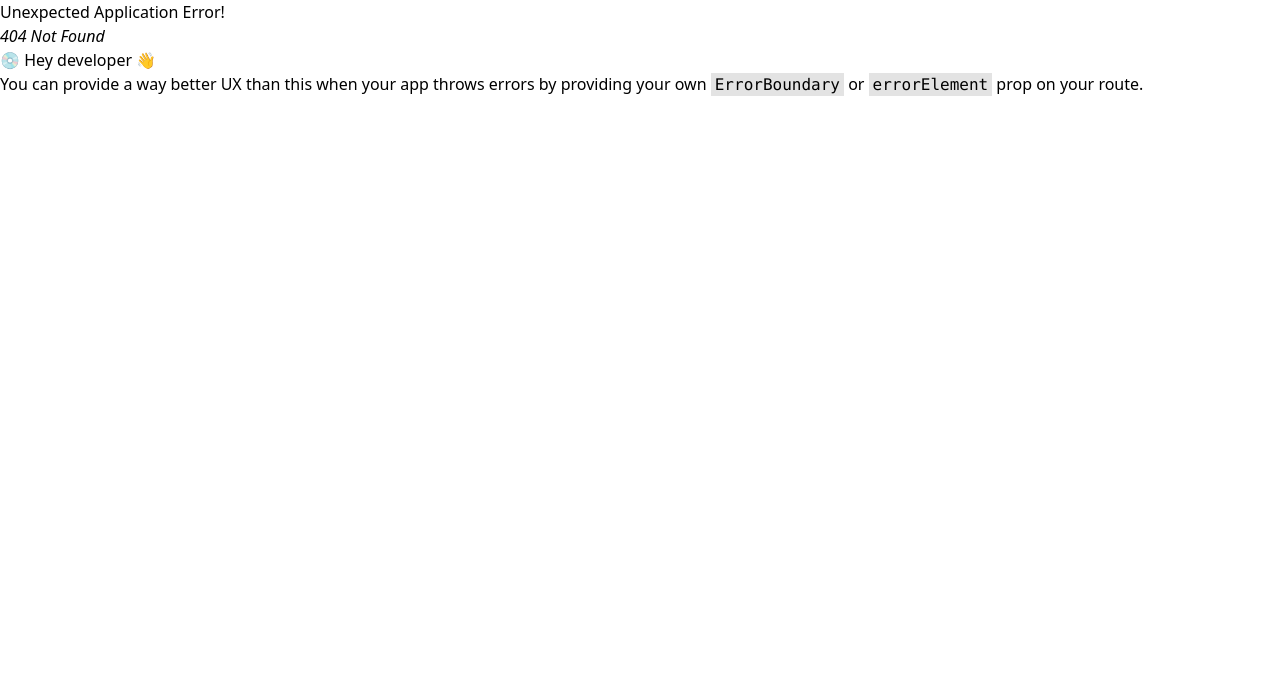
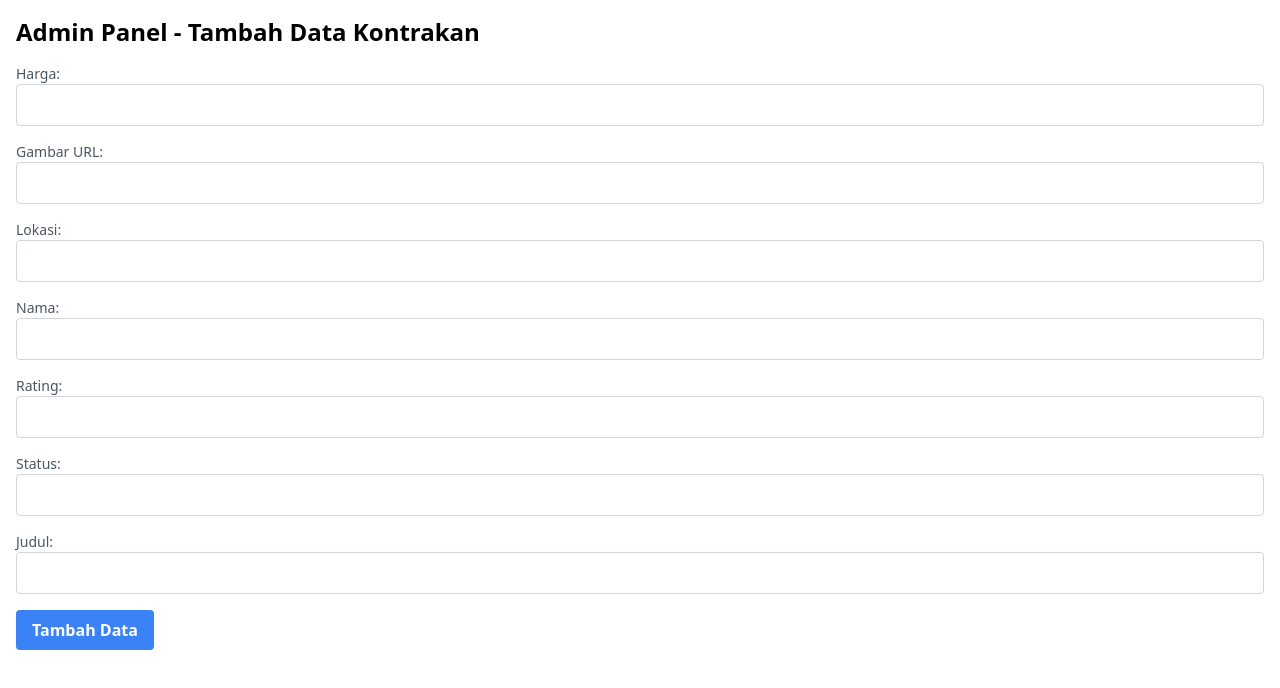
Before and after one commit to Sanjaee/WEB-KONTRAKAN, a React (Vite) app: page /ADMINNETWORK in a window 1280 px wide. Before the commit this address had no page. Shown: the top 688 px of the page. Built offline with nearby package versions, Linux system fonts and the light colour scheme.

Commit message:
ADMIN PANEL

```diff
--- /dev/null
+++ b/src/AdminPanel/AdminPanel.jsx
@@ -0,0 +1,155 @@
+import React, { useState } from "react";
+import { addDoc, collection, updateDoc, doc } from "firebase/firestore";
+import db from "../api/firebase";
+
+const AdminPanel = () => {
+  const [formData, setFormData] = useState({
+    harga: "",
+    image: "",
+    lokasi: "",
+    name: "",
+    rating: "",
+    status: "",
+    title: "",
+  });
+
+  const handleChange = (e) => {
+    const { name, value } = e.target;
+    setFormData({
+      ...formData,
+      [name]: value,
+    });
+  };
+
+  const handleSubmit = async (e) => {
+    e.preventDefault();
+
+    try {
+      if (
+        formData.harga &&
+        formData.image &&
+        formData.lokasi &&
+        formData.name
+      ) {
+        // Pastikan semua field yang dibutuhkan diisi
+        const newData = {
+          harga: formData.harga,
+          image: formData.image,
+          lokasi: formData.lokasi,
+          name: formData.name,
+          rating: formData.rating,
+          status: formData.status,
+          title: formData.title,
+        };
+
+        // Tambahkan data ke Firestore
+        await addDoc(collection(db, "daftarkontrakan"), newData);
+
+        // Clear the input fields after successful submission
+        setFormData({
+          harga: "",
+          image: "",
+          lokasi: "",
+          name: "",
+          rating: "",
+          status: "",
+          title: "",
+        });
+
+        alert("Data berhasil ditambahkan.");
+      } else {
+        alert("Harap isi semua field yang dibutuhkan.");
+      }
+    } catch (error) {
+      console.error("Error adding document: ", error);
+    }
+  };
+
+  return (
+    <div className="p-4">
+      <h1 className="text-2xl font-bold mb-4">
+        Admin Panel - Tambah Data Kontrakan
+      </h1>
+      <form onSubmit={handleSubmit} className="space-y-4">
+        <div className="flex flex-col">
+          <label className="text-sm text-gray-600">Harga:</label>
+          <input
+            type="text"
+            name="harga"
+            value={formData.harga}
+            onChange={handleChange}
+            className="border border-gray-300 rounded p-2"
+          />
+        </div>
+        <div className="flex flex-col">
+          <label className="text-sm text-gray-600">Gambar URL:</label>
+          <input
+            type="text"
+            name="image"
+            value={formData.image}
+            onChange={handleChange}
+            className="border border-gray-300 rounded p-2"
+          />
+        </div>
+        <div className="flex flex-col">
+          <label className="text-sm text-gray-600">Lokasi:</label>
+          <input
+            type="text"
+            name="lokasi"
+            value={formData.lokasi}
+            onChange={handleChange}
+            className="border border-gray-300 rounded p-2"
+          />
+        </div>
+        <div className="flex flex-col">
+          <label className="text-sm text-gray-600">Nama:</label>
+          <input
+            type="text"
+            name="name"
+            value={formData.name}
+            onChange={handleChange}
+            className="border border-gray-300 rounded p-2"
+          />
+        </div>
+        <div className="flex flex-col">
+          <label className="text-sm text-gray-600">Rating:</label>
+          <input
+            type="text"
+            name="rating"
+            value={formData.rating}
+            onChange={handleChange}
+            className="border border-gray-300 rounded p-2"
+          />
+        </div>
+        <div className="flex flex-col">
+          <label className="text-sm text-gray-600">Status:</label>
+          <input
+            type="text"
+            name="status"
+            value={formData.status}
+            onChange={handleChange}
+            className="border border-gray-300 rounded p-2"
+          />
+        </div>
+        <div className="flex flex-col">
+          <label className="text-sm text-gray-600">Judul:</label>
+          <input
+            type="text"
+            name="title"
+            value={formData.title}
+            onChange={handleChange}
+            className="border border-gray-300 rounded p-2"
+          />
+        </div>
+        <button
+          type="submit"
+          className="bg-blue-500 text-white font-semibold py-2 px-4 rounded hover:bg-blue-600"
+        >
+          Tambah Data
+        </button>
+      </form>
+    </div>
+  );
+};
+
+export default AdminPanel;
--- a/src/Components/DaftarKontrakan.jsx
+++ b/src/Components/DaftarKontrakan.jsx
@@ -1,5 +1,6 @@
 import React, { useEffect, useState } from "react";
 import { collection, getDocs } from "firebase/firestore";
+import { onSnapshot } from "firebase/firestore";
 import db from "../api/firebase";
 import "../style/TableKontrakan.css";
 import { Link } from "react-router-dom";
@@ -19,6 +20,20 @@ const DaftarKontrakan = () => {
         ...doc.data(),
       }));
       setKontrakan(kontrakanData);
+
+      // Set up a real-time listener for updates
+      const unsubscribe = onSnapshot(kontrakanCollection, (querySnapshot) => {
+        const updatedKontrakanData = querySnapshot.docs.map((doc) => ({
+          id: doc.id,
+          ...doc.data(),
+        }));
+        setKontrakan(updatedKontrakanData);
+      });
+
+      // Make sure to unsubscribe when the component unmounts
+      return () => {
+        unsubscribe();
+      };
     };
 
     fetchData();
@@ -39,7 +54,6 @@ const DaftarKontrakan = () => {
     );
   });
 
-  // ...
   return (
     <section className="mx-auto max-w-7xl p-4 sm:px-2 lg:px-2 lg:py-6 min-h-[50vh]">
       <div className="flex flex-col space-y-10">
@@ -81,17 +95,19 @@ const DaftarKontrakan = () => {
                     }`}
                   ></div>
                   <p className="store-card-description">{item.status}</p>
+
+                  <div className="location">
+                    <FontAwesomeIcon icon={faMapMarker} />{" "}
+                    <p className="lokasi">{item.lokasi}</p>
+                  </div>
+                  <p className="store-card-price">
+                    {formatCurrency(item.harga)}
+                  </p>
                   <div className="rating">
                     {Array.from({ length: item.rating }, (_, index) => (
                       <FontAwesomeIcon icon={faStar} key={index} />
                     ))}
                   </div>
-                  <div className="location">
-                    <FontAwesomeIcon icon={faMapMarker} /> {item.lokasi}
-                  </div>
-                  <p className="store-card-price">
-                    {formatCurrency(item.harga)}
-                  </p>
                 </div>
               </div>
             </Link>
--- a/src/main.jsx
+++ b/src/main.jsx
@@ -8,6 +8,7 @@ import {
 import Home from "./App";
 import Payment from "./PaymentGetway/Payment";
 import GoogleMap from "./Components/Lokasi";
+import AdminPanel from "./AdminPanel/AdminPanel";
 
 const router = createBrowserRouter([
   {
@@ -22,6 +23,10 @@ const router = createBrowserRouter([
     path: "/Lokasi",
     element: <GoogleMap />,
   },
+  {
+    path: "/ADMINNETWORK",
+    element: <AdminPanel />,
+  },
 ]);
 
 ReactDOM.createRoot(document.getElementById("root")).render(
--- a/src/style/TableKontrakan.css
+++ b/src/style/TableKontrakan.css
@@ -114,3 +114,6 @@
   margin-right: 5px; /* Jarak antara ikon dan teks */
   font-size: 1.2rem; /* Ukuran ikon sesuai kebutuhan */
 }
+.lokasi {
+  font-size: 12px;
+}
```
